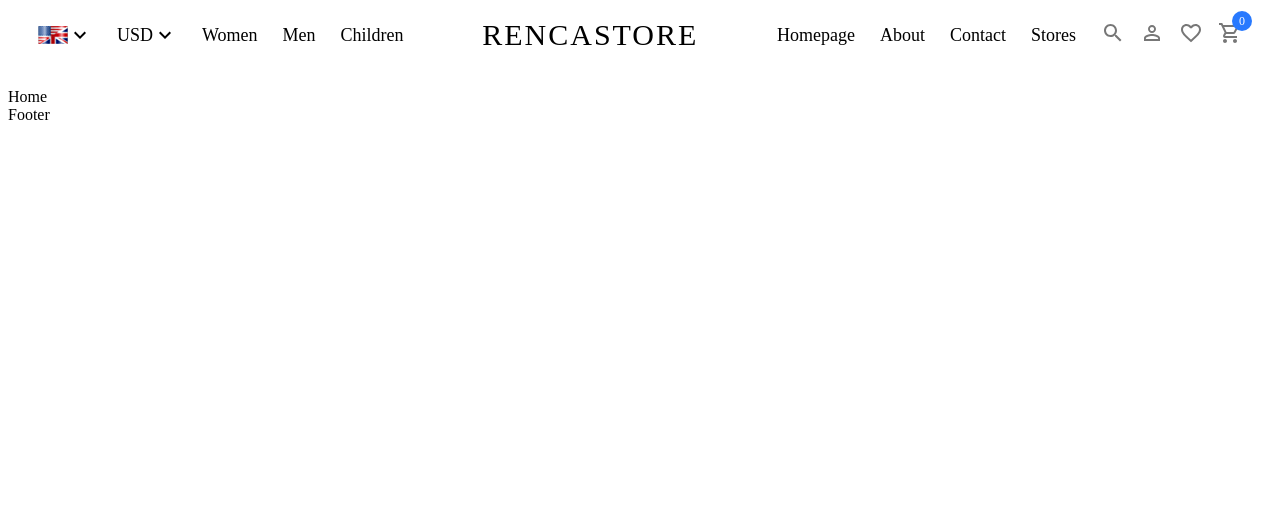
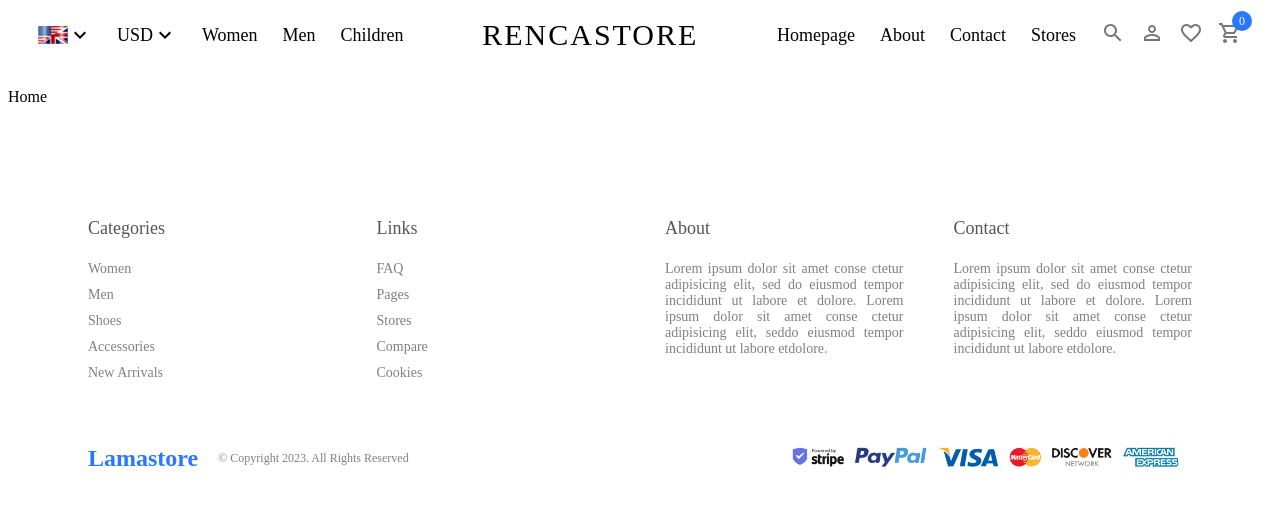
Before and after one commit to Rencas1207/shop-react, a React (Vite) app in the folder client/shop-react/: page / in a window 1280 px wide. Shown: the top 506 px of the page. Built offline with nearby package versions, Linux system fonts and the light colour scheme.

Commit message:
shop-react footer

```diff
--- a/client/shop-react/src/components/Footer/Footer.jsx
+++ b/client/shop-react/src/components/Footer/Footer.jsx
@@ -1,7 +1,55 @@
-import React from 'react'
+import './Footer.scss';
 
 export const Footer = () => {
    return (
-      <div>Footer</div>
+      <footer className="footer">
+         <div className="top">
+            <div className="item">
+               <h1>Categories</h1>
+               <span>Women</span>
+               <span>Men</span>
+               <span>Shoes</span>
+               <span>Accessories</span>
+               <span>New Arrivals</span>
+            </div>
+            <div className="item">
+               <h1>Links</h1>
+               <span>FAQ</span>
+               <span>Pages</span>
+               <span>Stores</span>
+               <span>Compare</span>
+               <span>Cookies</span>
+            </div>
+            <div className="item">
+               <h1>About</h1>
+               <span>
+                  Lorem ipsum dolor sit amet conse ctetur adipisicing elit, sed do
+                  eiusmod tempor incididunt ut labore et dolore. Lorem ipsum dolor sit
+                  amet conse ctetur adipisicing elit, seddo eiusmod tempor incididunt
+                  ut labore etdolore.
+               </span>
+            </div>
+            <div className="item">
+               <h1>Contact</h1>
+               <span>
+                  Lorem ipsum dolor sit amet conse ctetur adipisicing elit, sed do
+                  eiusmod tempor incididunt ut labore et dolore. Lorem ipsum dolor sit
+                  amet conse ctetur adipisicing elit, seddo eiusmod tempor incididunt
+                  ut labore etdolore.
+               </span>
+            </div>
+         </div>
+         <div className="bottom">
+            <div className="left">
+               <span className="logo">Lamastore</span>
+               <span className="copyright">
+                  © Copyright {new Date().getFullYear()}. All Rights Reserved
+               </span>
+            </div>
+            <div className="right">
+               <img src="/img/payment.png" alt="" />
+            </div>
+         </div>
+      </footer>
    )
 }
--- /dev/null
+++ b/client/shop-react/src/components/Footer/Footer.scss
@@ -0,0 +1,55 @@
+.footer {
+  margin: 100px 80px 20px 80px;
+
+  .top {
+    display: flex;
+    gap: 50px;
+
+    .item {
+      flex: 1;
+      display: flex;
+      flex-direction: column;
+      gap: 10px;
+      text-align: justify;
+      font-size: 14px;
+
+      h1 {
+        font-size: 18px;
+        font-weight: 500;
+        color: #555;
+      }
+
+      span {
+        color: gray;
+      }
+    }
+  }
+
+  .bottom {
+    display: flex;
+    align-items: center;
+    justify-content: space-between;
+    margin-top: 50px;
+    .left {
+      display: flex;
+      align-items: center;
+
+      .logo {
+        color: #2879fe;
+        font-weight: bold;
+        font-size: 24px;
+      }
+
+      .copyright {
+        margin-left: 20px;
+        font-size: 12px;
+        color: gray;
+      }
+    }
+    .right {
+      img {
+        height: 50px;
+      }
+    }
+  }
+}
```
